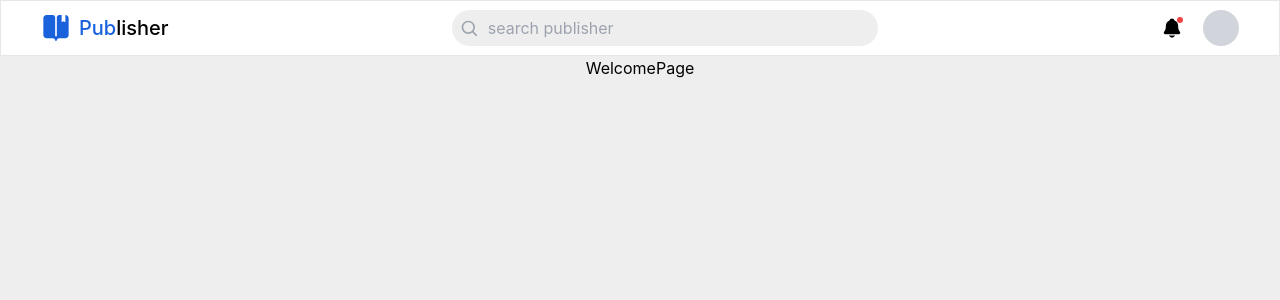
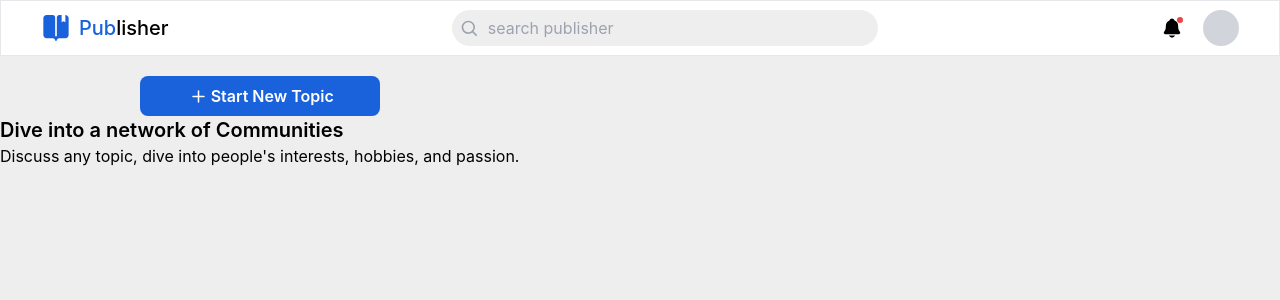
Before and after one commit to Michaeloye/publisher, a React (Vite) app: page / in a window 1280 px wide. Shown: the top 300 px of the page. Built offline with nearby package versions, Linux system fonts and the light colour scheme.

Commit message:
Define structure

```diff
--- a/src/pages/WelcomePage.jsx
+++ b/src/pages/WelcomePage.jsx
@@ -1,7 +1,24 @@
 import React from "react";
+import StartTopic from "../components/StartTopic";
 
 function WelcomePage() {
-  return <div>WelcomePage</div>;
+  return (
+    <main className="flex flex-col md:flex-row">
+      <div className="flex flex-col items-center justify-center mt-5 text-left">
+        <StartTopic />
+        <div className="px-4 md:px-0">
+          <h1 className="text-xl font-semibold">
+            Dive into a network of Communities
+          </h1>
+          <p>
+            Discuss any topic, dive into people's interests, hobbies, and
+            passion.
+          </p>
+        </div>
+      </div>
+      <div></div>
+    </main>
+  );
 }
 
 export default WelcomePage;
```
